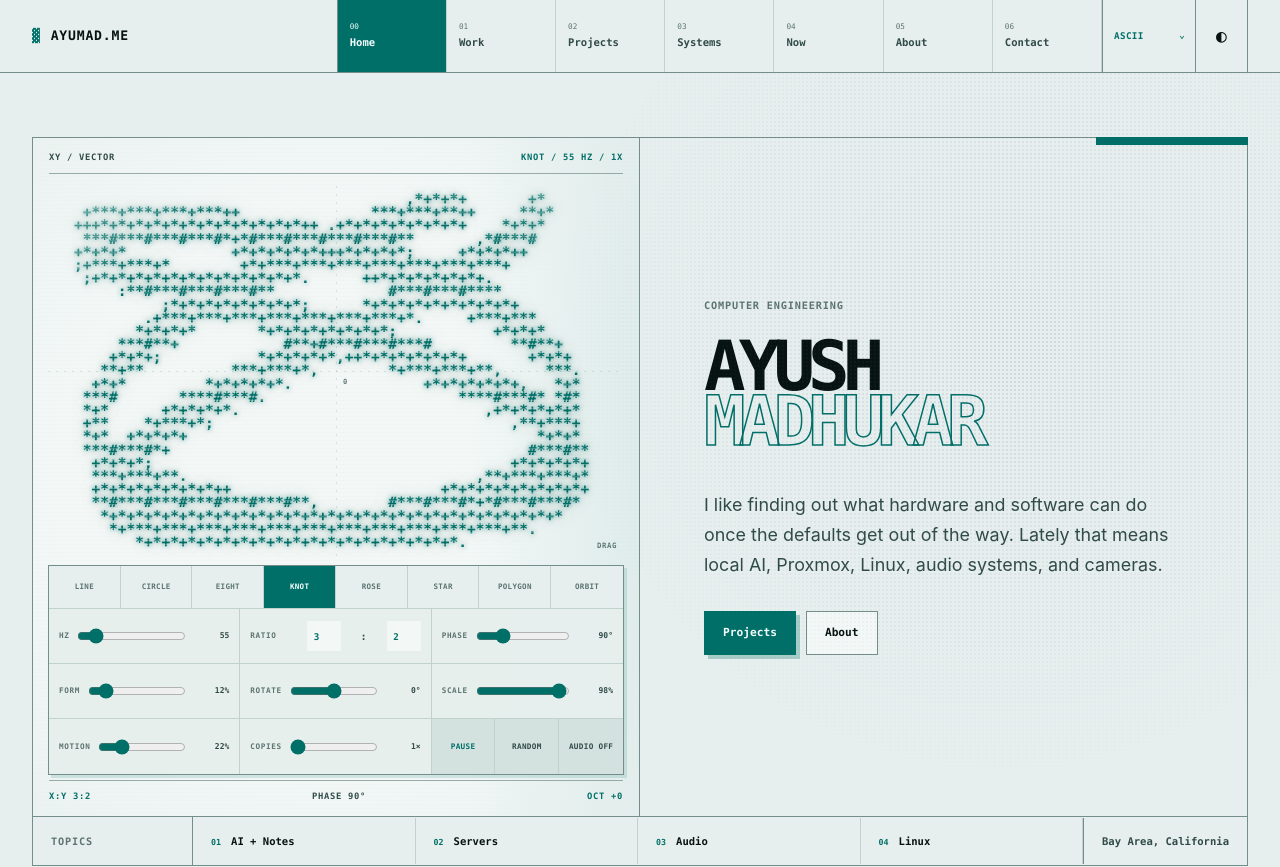
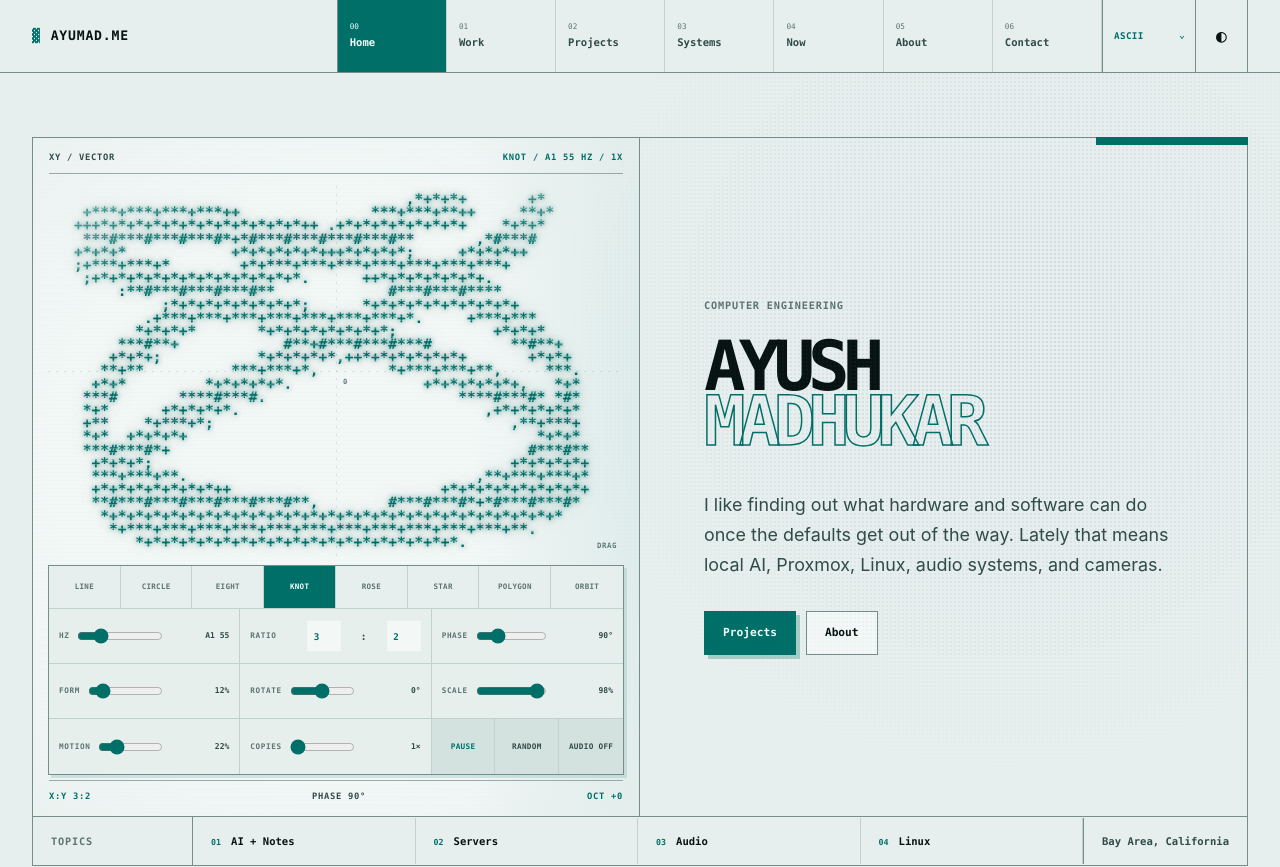
Before and after one commit to Ayumad/ayumad.me, a React (Vite) app: page / in a window 1280 px wide. Shown: the top 867 px of the page. Built offline with nearby package versions, Linux system fonts and the light colour scheme.

Commit message:
Snap frequency control to notes

```diff
--- a/src/AsciiOscilloscope.tsx
+++ b/src/AsciiOscilloscope.tsx
@@ -55,6 +55,12 @@ interface AudioGraph {
   xOscillator: OscillatorNode;
   yOscillator: OscillatorNode;
   gain: GainNode;
+}
+
+interface MusicalNote {
+  midi: number;
+  name: string;
+  frequency: number;
 }
 
 const presets: Preset[] = [
@@ -166,6 +172,32 @@ const bayer4 = [
 const toneRamp = " .,:;+*#@";
 const crtRamp = "  .:-=+*#@";
 const ditherRamp = "  ░▒▓█";
+const noteNames = [
+  "C",
+  "C#",
+  "D",
+  "D#",
+  "E",
+  "F",
+  "F#",
+  "G",
+  "G#",
+  "A",
+  "A#",
+  "B",
+];
+const musicalNotes: MusicalNote[] = Array.from(
+  { length: 32 },
+  (_, index) => {
+    const midi = 26 + index;
+    const frequency = 440 * 2 ** ((midi - 69) / 12);
+    return {
+      midi,
+      name: `${noteNames[midi % 12]}${Math.floor(midi / 12) - 1}`,
+      frequency: Number(frequency.toFixed(2)),
+    };
+  },
+);
 const outputGain = 0.018;
 const fourierHarmonics = 48;
 const audioSamples = 512;
@@ -180,6 +212,19 @@ function clamp(value: number, minimum: number, maximum: number) {
 
 function radians(degrees: number) {
   return (degrees / 180) * Math.PI;
+}
+
+function nearestMusicalNote(frequency: number) {
+  return musicalNotes.reduce((nearest, note) =>
+    Math.abs(note.frequency - frequency) <
+    Math.abs(nearest.frequency - frequency)
+      ? note
+      : nearest,
+  );
+}
+
+function formatFrequency(frequency: number) {
+  return Number.isInteger(frequency) ? frequency.toString() : frequency.toFixed(2);
 }
 
 function structuralGlyph(angle: number, crossing: boolean) {
@@ -484,6 +529,7 @@ export default function AsciiOscilloscope() {
   const renderMode = useRenderMode();
   const preset = presets.find((item) => item.id === presetId) ?? defaultPreset;
   const copies = 2 ** octave;
+  const musicalNote = nearestMusicalNote(frequency);
 
   useEffect(() => {
     const container = containerRef.current;
@@ -939,7 +985,10 @@ export default function AsciiOscilloscope() {
 
       <div className="scope-header" aria-hidden="true">
         <span>XY / VECTOR</span>
-        <span>{preset.label} / {frequency} HZ / {copies}X</span>
+        <span>
+          {preset.label} / {musicalNote.name} {formatFrequency(frequency)} HZ /{" "}
+          {copies}X
+        </span>
       </div>
 
       <div
@@ -977,14 +1026,22 @@ export default function AsciiOscilloscope() {
           <span>Hz</span>
           <input
             aria-label="Frequency"
+            aria-valuetext={`${musicalNote.name}, ${formatFrequency(frequency)} hertz`}
             type="range"
-            min="35"
-            max="220"
+            min={musicalNotes[0].midi}
+            max={musicalNotes[musicalNotes.length - 1].midi}
             step="1"
-            value={frequency}
-            onChange={(event) => setFrequency(Number(event.target.value))}
+            value={musicalNote.midi}
+            onChange={(event) => {
+              const note = musicalNotes.find(
+                (candidate) => candidate.midi === Number(event.target.value),
+              );
+              if (note) setFrequency(note.frequency);
+            }}
           />
-          <output>{frequency}</output>
+          <output>
+            {musicalNote.name} {formatFrequency(frequency)}
+          </output>
         </label>
 
         <div
--- a/src/styles.css
+++ b/src/styles.css
@@ -828,7 +828,7 @@ main {
 }
 
 .scope-control output {
-  min-width: 35px;
+  min-width: 58px;
   color: var(--soft);
   font: 700 0.5rem/1 var(--mono);
   text-align: right;
```
Also changed, not shown: 2 other files (tests, documents, lock files or other folders).
